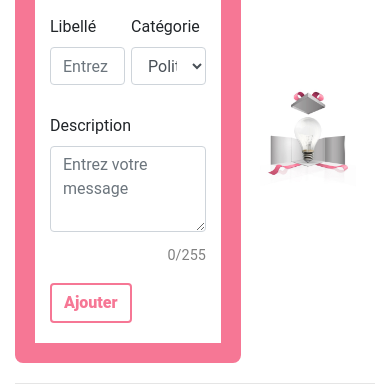
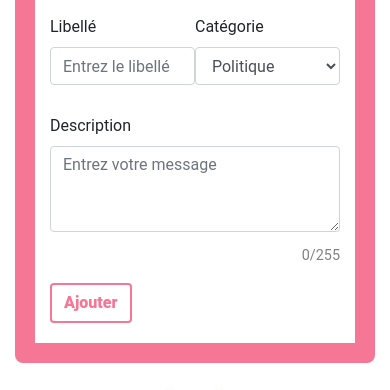
Before and after one commit to Hapsatou30/Boite_idee_js, a plain HTML site: page index.html in a window 390 px wide. Shown: the part 141-531 px from the top of the page. Drawn offline with nearby package versions, Linux system fonts and the light colour scheme; no server answers.

Commit message:
responsive mobile

```diff
--- a/styles.css
+++ b/styles.css
@@ -130,3 +130,19 @@ form .btn:hover{
     border-radius: 5px; /* Coins arrondis */
     box-shadow: 0 0 10px rgba(0, 0, 0, 0.1); /* Ombre légère */
 }
+
+/* Styles pour mobile */
+@media (max-width: 768px) {
+    .form-image-section {
+        flex-direction: column; /* Passer en colonne pour les mobiles */
+        align-items: center;
+    }
+
+    .form-group-inline .form-group {
+        flex: 1; /* Utiliser tout l'espace disponible */
+    }
+
+    .card {
+        flex: 1 1 calc(100% - 10px); /* Une carte par ligne sur mobile */
+    }
+}
```
